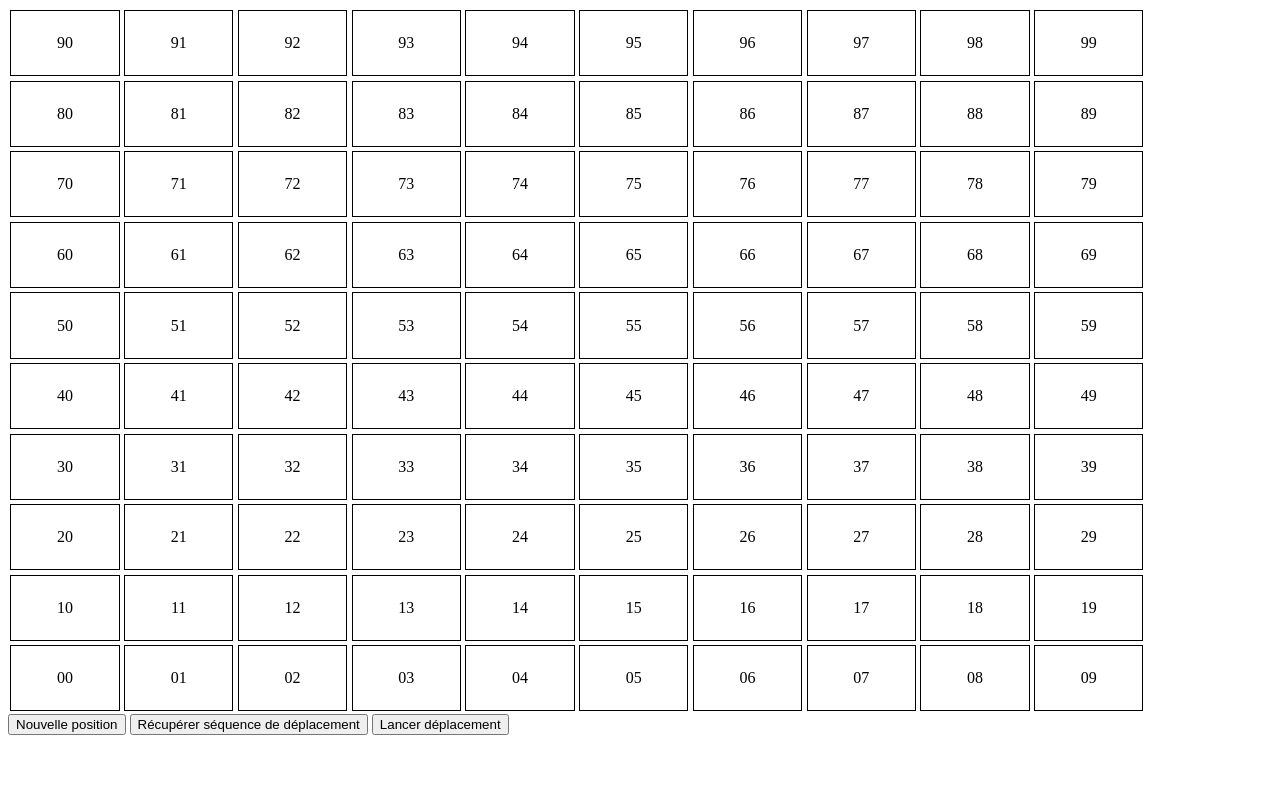
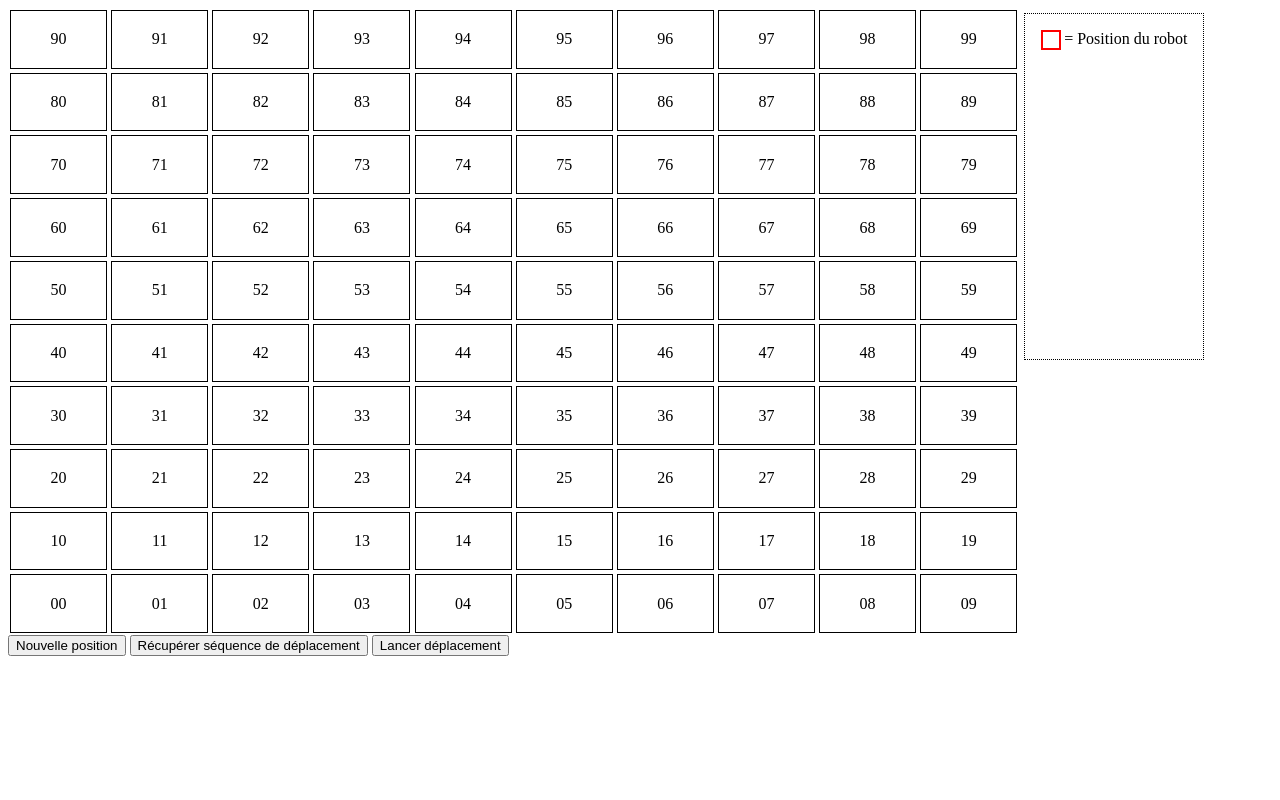
Before and after one commit to nhoarau/ROBOT_PHP_JS, a PHP site: page / in a window 1280 px wide. Run offline with PHP 8.4, Linux system fonts and the light colour scheme.

Commit message:
working call for position and legend displayed

```diff
--- a/index.php
+++ b/index.php
@@ -1,6 +1,8 @@
 <link rel="stylesheet" href="styles/styles.css">
 <script src="scripts/jquery.js"></script>
 <script src="scripts/script.js"></script>
+<div class="mainLayout">
+    <div class="gridAndButtons">
         <div class="grid">
             <?php for ($i = 0; $i < 10; $i++): ?>
                 <div class="row">
@@ -17,3 +19,11 @@
             <button id="getMovements">Récupérer séquence de déplacement</button>
             <button id="launchMovements">Lancer déplacement</button>
         </div>
+    </div>
+    <div class="legendAndInfo">
+        <div id="robotPosition">
+            <div class="robotPositionDrawing"></div>
+            <div class="robotPositionLabel"> = Position du robot</div>
+        </div>
+    </div>
+</div>
--- a/scripts/script.js
+++ b/scripts/script.js
@@ -4,7 +4,10 @@ $(document).ready(function () {
             url: 'api.php/coordonate',
             type: 'get',
             success: function (response) {
-                console.log(JSON.parse(response));
+                parsedResponse = JSON.parse(response);
+                $('.cell').css('border', '1px solid black');
+                const position =  parsedResponse['y'].toString() + parsedResponse['x'].toString();
+                $('#'+position).css('border', '2px solid red');
             }
         });
     });
--- a/styles/styles.css
+++ b/styles/styles.css
@@ -1,8 +1,12 @@
 .grid{
     display: flex;
     flex-direction: column-reverse;
-    height: 90%;
-    width: 90%;
+    height: 100%;
+    width: 100%;
+}
+.gridAndButtons{
+    height: 80%;
+    width: 80%;
 }
 .row{
     display: flex;
@@ -17,3 +21,25 @@
     display: flex;
     align-items: center;
 }
+.mainLayout{
+    display: flex;
+    height: 100%;
+    width: 100%;
+}
+.legendAndInfo{
+    margin: 0.3em;
+    border: 1px dotted black;
+    height: 40%;
+    display: flex;
+    flex-direction: column;
+    padding: 1rem;
+}
+.robotPositionDrawing{
+    border: 2px solid red;
+    margin-right: 0.2rem;
+    width: 1rem;
+    height: 1rem;
+}
+#robotPosition{
+    display: flex;
+}
```
Lines whose indentation alone changed are shown as unchanged.
